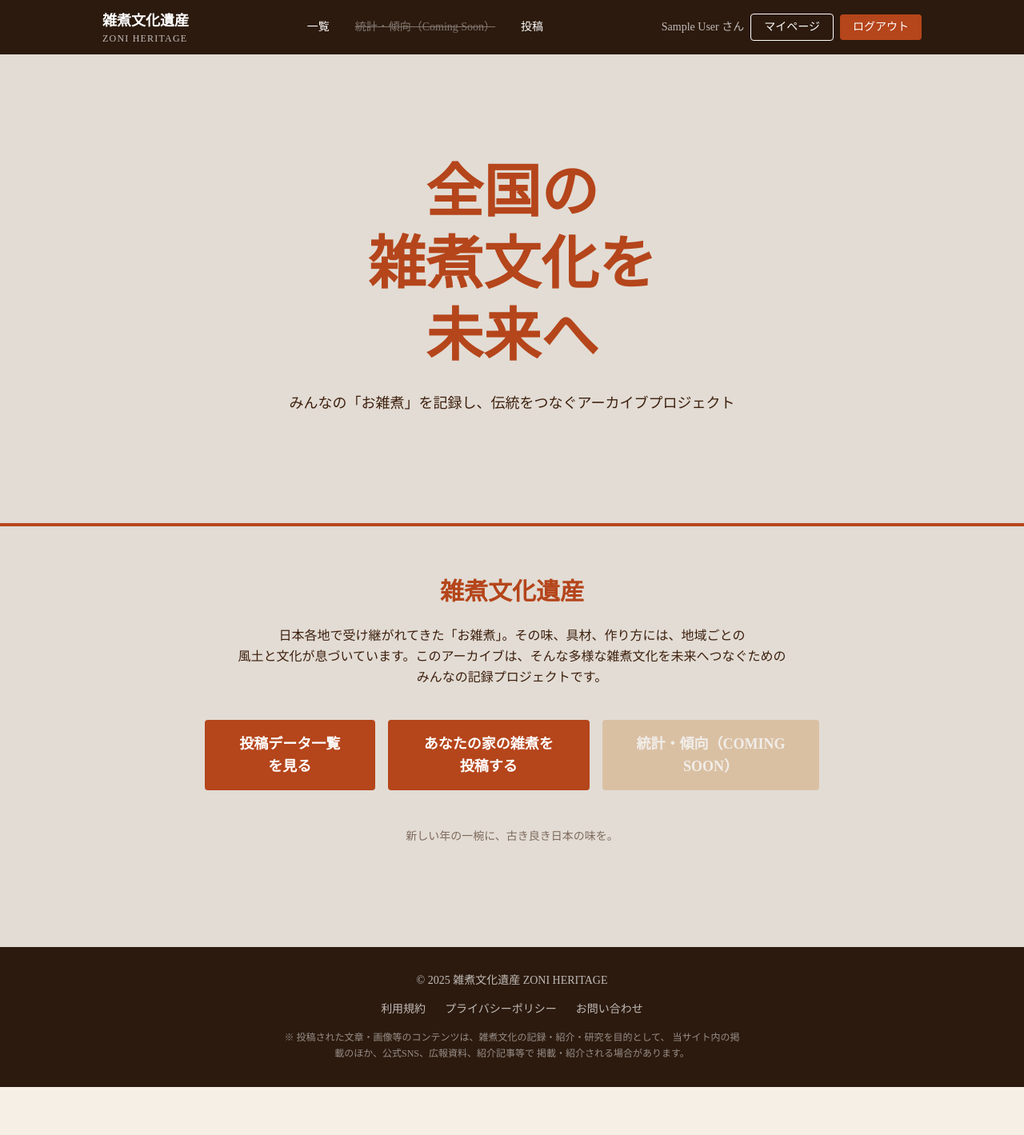
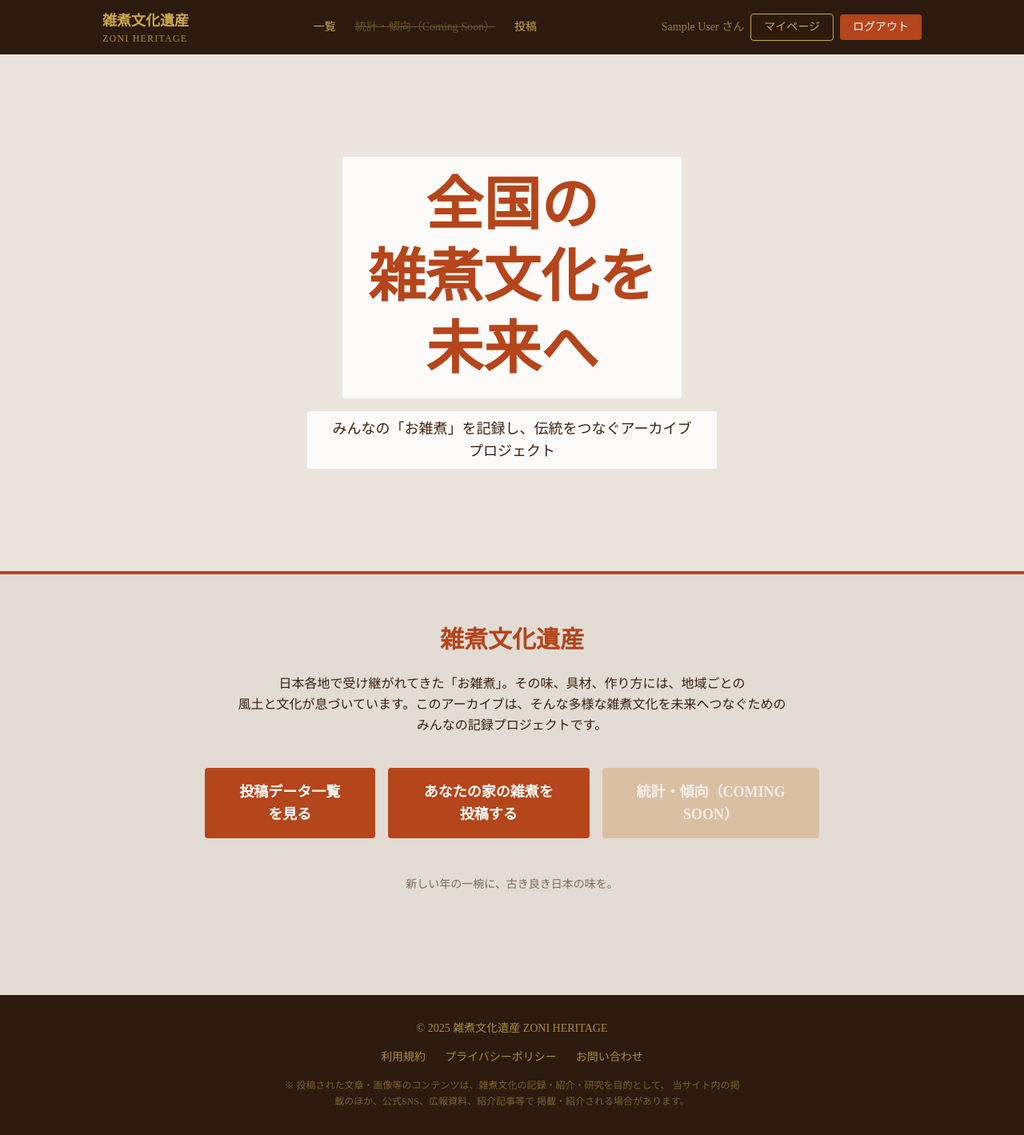
Before and after one commit to keisuku14/zoni-ai-functions, a Next.js app: page / in a window 1280 px wide. Shown: the whole page at 80% size. Before the commit the page ends 1359 px from the top, so only its background shows below. Built offline with nearby package versions, Linux system fonts and the light colour scheme; no server answers; the database is empty; sample sign-in values are in the browser's storage.

Commit message:
feat: デザイン修正（金色・ヘッダーレスポンシブ・トップページ背景フェード）

```diff
--- a/app/globals.css
+++ b/app/globals.css
@@ -18,6 +18,8 @@
   --text: #3d1f0d;
   --card-bg: #1a1a1a;
   --border: #d4a574;
+  --gold: #c9a84c;
+
 }
 
 body {
--- a/app/page.tsx
+++ b/app/page.tsx
@@ -1,19 +1,97 @@
+'use client'
+
+import { useEffect, useState } from 'react'
 import Link from 'next/link'
+import { subscribeZoniPosts } from '@/lib/firestore'
+import { ZoniPost } from '@/types/zoni'
 
 export default function Home() {
+  const [images, setImages] = useState<string[]>([])
+  const [currentIndex, setCurrentIndex] = useState(0)
+  const [nextIndex, setNextIndex] = useState(1)
+  const [showNext, setShowNext] = useState(false)
+
+  useEffect(() => {
+    const unsubscribe = subscribeZoniPosts((posts: ZoniPost[]) => {
+      const urls = posts
+        .filter((p) => p.imageUrl)
+        .map((p) => p.imageUrl as string)
+      const shuffled = urls.sort(() => Math.random() - 0.5)
+      setImages(shuffled)
+    })
+    return () => unsubscribe()
+  }, [])
+
+  useEffect(() => {
+    if (images.length < 2) return
+    const interval = setInterval(() => {
+      // nextを表示開始（フェードイン）
+      setShowNext(true)
+      setTimeout(() => {
+        // フェード完了後にcurrentをnextに切り替え
+        setCurrentIndex((prev) => (prev + 1) % images.length)
+        setNextIndex((prev) => (prev + 1) % images.length)
+        setShowNext(false)
+      }, 1500)
+    }, 4000)
+    return () => clearInterval(interval)
+  }, [images])
+
   return (
     <div>
       {/* ヒーローセクション */}
-      <section className="washi-bg py-32 text-center border-b-4" style={{ borderColor: 'var(--accent)' }}>
+      <section
+        className="relative py-32 text-center border-b-4 overflow-hidden"
+        style={{ borderColor: 'var(--accent)', minHeight: '420px' }}
+      >
+        {/* 背景画像：current（常時表示） */}
+        {images.length > 0 && (
+          <div
+            className="absolute inset-0 bg-cover bg-center"
+            style={{ backgroundImage: `url(${images[currentIndex]})` }}
+          />
+        )}
+        {/* 背景画像：next（フェードイン） */}
+        {images.length > 1 && (
+          <div
+            className="absolute inset-0 bg-cover bg-center transition-opacity duration-1500"
+            style={{
+              backgroundImage: `url(${images[nextIndex]})`,
+              opacity: showNext ? 1 : 0,
+              transitionDuration: '1500ms',
+            }}
+          />
+        )}
+
+        {/* オーバーレイ */}
+        <div
+          className="absolute inset-0"
+          style={{ backgroundColor: 'rgba(245, 239, 230, 0.45)' }}
+        />
+
+        {/* テキスト */}
+        <div className="relative z-10 px-4">
+          <div
+            className="inline-block px-8 py-4 mb-4 rounded"
+            style={{ backgroundColor: 'rgba(255,255,255,0.85)' }}
+          >
             <h1
-          className="text-5xl md:text-7xl font-bold mb-6 leading-tight"
+              className="text-5xl md:text-7xl font-bold leading-tight"
               style={{ color: 'var(--accent)', fontFamily: 'serif' }}
             >
               全国の<br />雑煮文化を<br />未来へ
             </h1>
-        <p className="text-lg mb-2" style={{ color: 'var(--text)' }}>
+          </div>
+          <br />
+          <div
+            className="inline-block px-6 py-2 rounded max-w-sm md:max-w-lg"
+            style={{ backgroundColor: 'rgba(255,255,255,0.85)' }}
+          >
+            <p className="text-base md:text-lg" style={{ color: 'var(--text)' }}>
               みんなの「お雑煮」を記録し、伝統をつなぐアーカイブプロジェクト
             </p>
+          </div>
+        </div>
       </section>
 
       {/* 説明・CTAセクション */}
--- a/components/Footer.tsx
+++ b/components/Footer.tsx
@@ -1,18 +1,20 @@
 import Link from 'next/link'
+
+const gold = '#c9a84c'
 
 export default function Footer() {
   return (
-    <footer style={{ backgroundColor: 'var(--header)' }} className="text-white px-6 py-8 mt-16">
+    <footer style={{ backgroundColor: 'var(--header)' }} className="px-6 py-8 mt-16">
       <div className="max-w-5xl mx-auto text-center">
-        <p className="text-sm opacity-70 mb-4">
+        <p className="text-sm mb-4" style={{ color: gold, opacity: 0.8 }}>
           © 2025 雑煮文化遺産 ZONI HERITAGE
         </p>
-        <div className="flex justify-center gap-6 text-sm opacity-70 mb-4">
-          <Link href="/terms" className="hover:opacity-100 transition">利用規約</Link>
-          <Link href="/privacy" className="hover:opacity-100 transition">プライバシーポリシー</Link>
-          <Link href="/contact" className="hover:opacity-100 transition">お問い合わせ</Link>
+        <div className="flex justify-center gap-6 text-sm mb-4">
+          <Link href="/terms" className="hover:opacity-100 transition" style={{ color: gold, opacity: 0.8 }}>利用規約</Link>
+          <Link href="/privacy" className="hover:opacity-100 transition" style={{ color: gold, opacity: 0.8 }}>プライバシーポリシー</Link>
+          <Link href="/contact" className="hover:opacity-100 transition" style={{ color: gold, opacity: 0.8 }}>お問い合わせ</Link>
         </div>
-        <p className="text-xs opacity-50 leading-relaxed max-w-xl mx-auto">
+        <p className="text-xs leading-relaxed max-w-xl mx-auto" style={{ color: gold, opacity: 0.5 }}>
           ※ 投稿された文章・画像等のコンテンツは、雑煮文化の記録・紹介・研究を目的として、
           当サイト内の掲載のほか、公式SNS、広報資料、紹介記事等で
           掲載・紹介される場合があります。
--- a/components/Header.tsx
+++ b/components/Header.tsx
@@ -1,45 +1,66 @@
 'use client'
 
-import { useState } from 'react'
+import { useState, useRef, useEffect } from 'react'
 import Link from 'next/link'
 import { useAuth } from '@/contexts/AuthContext'
 
+const gold = '#c9a84c'
+
 export default function Header() {
   const [menuOpen, setMenuOpen] = useState(false)
+  const [userMenuOpen, setUserMenuOpen] = useState(false)
+  const userMenuRef = useRef<HTMLDivElement>(null)
   const { user, loading, signInWithGoogle, logout } = useAuth()
 
+  // 外クリックで閉じる
+  useEffect(() => {
+    const handleClick = (e: MouseEvent) => {
+      if (userMenuRef.current && !userMenuRef.current.contains(e.target as Node)) {
+        setUserMenuOpen(false)
+      }
+    }
+    document.addEventListener('mousedown', handleClick)
+    return () => document.removeEventListener('mousedown', handleClick)
+  }, [])
+
   return (
-    <header style={{ backgroundColor: 'var(--header)' }} className="px-6 py-3">
+    <>
+      <header style={{ backgroundColor: 'var(--header)' }} className="px-6 py-3 relative z-50">
         <div className="max-w-5xl mx-auto flex items-center justify-between">
+
           {/* ロゴ */}
-        <Link href="/" className="text-white">
-          <div className="text-lg font-bold" style={{ fontFamily: 'serif' }}>雑煮文化遺産</div>
-          <div className="text-xs tracking-widest opacity-70">ZONI HERITAGE</div>
+          <Link href="/" className="shrink-0">
+            <div className="text-lg font-bold" style={{ fontFamily: 'serif', color: gold }}>雑煮文化遺産</div>
+            <div className="text-xs tracking-widest" style={{ color: gold, opacity: 0.8 }}>ZONI HERITAGE</div>
           </Link>
 
-        {/* デスクトップナビ */}
-        <nav className="hidden md:flex items-center gap-8 text-sm text-white">
-          <Link href="/zoni/list" className="hover:opacity-70 transition">一覧</Link>
-          <span className="opacity-40 line-through">統計・傾向（Coming Soon）</span>
-          <Link href="/zoni/new" className="hover:opacity-70 transition">投稿</Link>
+          {/* md以上：ナビ */}
+          <nav className="hidden md:flex items-center gap-6 text-sm">
+            <Link href="/zoni/list" className="hover:opacity-70 transition" style={{ color: gold }}>一覧</Link>
+            <span style={{ color: gold, opacity: 0.4 }} className="line-through">統計・傾向（Coming Soon）</span>
+            <Link href="/zoni/new" className="hover:opacity-70 transition" style={{ color: gold }}>投稿</Link>
           </nav>
 
-        {/* 右側：ログイン状態 */}
-        <div className="hidden md:flex items-center gap-2">
+          {/* 右側 */}
+          <div className="flex items-center gap-2">
+
+            {/* lg以上：フルユーザーメニュー */}
+            <div className="hidden lg:flex items-center gap-2">
               {loading ? null : user ? (
                 <>
-              <span className="text-white text-sm opacity-70">
+                  <span className="text-sm opacity-70" style={{ color: gold }}>
                     {user.displayName ?? user.email} さん
                   </span>
                   <Link
                     href="/mypage"
-                className="text-sm px-4 py-1.5 rounded border border-white text-white hover:bg-white hover:text-amber-900 transition"
+                    className="text-sm px-4 py-1.5 rounded transition hover:opacity-80"
+                    style={{ border: `1px solid ${gold}`, color: gold }}
                   >
                     マイページ
                   </Link>
                   <button
                     onClick={logout}
-                className="text-sm px-4 py-1.5 rounded text-white transition"
+                    className="text-sm px-4 py-1.5 rounded text-white transition hover:opacity-80"
                     style={{ backgroundColor: 'var(--accent)' }}
                   >
                     ログアウト
@@ -48,41 +69,101 @@ export default function Header() {
               ) : (
                 <button
                   onClick={signInWithGoogle}
-              className="text-sm px-4 py-1.5 rounded border border-white text-white hover:bg-white hover:text-amber-900 transition"
+                  className="text-sm px-4 py-1.5 rounded transition hover:opacity-80"
+                  style={{ border: `1px solid ${gold}`, color: gold }}
                 >
                   ログインして投稿・編集
                 </button>
               )}
             </div>
 
-        {/* ハンバーガー（モバイル） */}
+            {/* md〜lg：人型アイコン */}
+            <div className="hidden md:flex lg:hidden relative" ref={userMenuRef}>
+              <button
+                onClick={() => setUserMenuOpen(!userMenuOpen)}
+                className="text-2xl px-2 py-1 rounded transition hover:opacity-70"
+                style={{ color: gold }}
+                title="ユーザーメニュー"
+              >
+                👤
+              </button>
+
+              {/* 右スライドパネル */}
+              {userMenuOpen && (
+                <div
+                  className="absolute right-0 top-10 w-56 rounded-lg shadow-xl py-3 px-4 flex flex-col gap-3 text-sm z-50"
+                  style={{ backgroundColor: 'var(--header)', border: `1px solid ${gold}44` }}
+                >
+                  {loading ? null : user ? (
+                    <>
+                      <p className="text-xs opacity-60 border-b pb-2" style={{ color: gold, borderColor: `${gold}44` }}>
+                        {user.displayName ?? user.email}
+                      </p>
+                      <Link
+                        href="/mypage"
+                        onClick={() => setUserMenuOpen(false)}
+                        className="hover:opacity-70 transition"
+                        style={{ color: gold }}
+                      >
+                        👤 マイページ
+                      </Link>
+                      <button
+                        onClick={() => { logout(); setUserMenuOpen(false) }}
+                        className="text-left hover:opacity-70 transition"
+                        style={{ color: gold }}
+                      >
+                        🚪 ログアウト
+                      </button>
+                    </>
+                  ) : (
+                    <button
+                      onClick={() => { signInWithGoogle(); setUserMenuOpen(false) }}
+                      className="text-left hover:opacity-70 transition"
+                      style={{ color: gold }}
+                    >
+                      🔑 ログインして投稿・編集
+                    </button>
+                  )}
+                </div>
+              )}
+            </div>
+
+            {/* md未満：ハンバーガー */}
             <button
               onClick={() => setMenuOpen(!menuOpen)}
-          className="md:hidden text-white text-2xl"
+              className="md:hidden text-2xl"
+              style={{ color: gold }}
             >
               {menuOpen ? '×' : '≡'}
             </button>
           </div>
+        </div>
 
         {/* モバイルメニュー */}
         {menuOpen && (
-        <div className="md:hidden mt-3 border-t border-white/20 pt-3 flex flex-col gap-3 text-sm">
-          <Link href="/zoni/list" onClick={() => setMenuOpen(false)} className="text-white hover:opacity-70">一覧</Link>
-          <span className="text-white opacity-40">統計・傾向（Coming Soon）</span>
-          <Link href="/zoni/new" onClick={() => setMenuOpen(false)} className="text-white hover:opacity-70">投稿</Link>
+          <div
+            className="md:hidden mt-3 pt-3 flex flex-col gap-3 text-sm"
+            style={{ borderTop: `1px solid ${gold}33` }}
+          >
+            <Link href="/zoni/list" onClick={() => setMenuOpen(false)} className="hover:opacity-70" style={{ color: gold }}>一覧</Link>
+            <span style={{ color: gold, opacity: 0.4 }}>統計・傾向（Coming Soon）</span>
+            <Link href="/zoni/new" onClick={() => setMenuOpen(false)} className="hover:opacity-70" style={{ color: gold }}>投稿</Link>
             {!loading && (
               <>
                 {user ? (
                   <>
-                  <Link href="/mypage" onClick={() => setMenuOpen(false)} className="text-white hover:opacity-70">
+                    <span className="text-sm opacity-70" style={{ color: gold }}>
+                      {user.displayName ?? user.email} さん
+                    </span>
+                    <Link href="/mypage" onClick={() => setMenuOpen(false)} className="hover:opacity-70" style={{ color: gold }}>
                       マイページ
                     </Link>
-                  <button onClick={logout} className="text-left text-white hover:opacity-70">
+                    <button onClick={() => { logout(); setMenuOpen(false) }} className="text-left hover:opacity-70" style={{ color: gold }}>
                       ログアウト
                     </button>
                   </>
                 ) : (
-                <button onClick={signInWithGoogle} className="text-left text-white hover:opacity-70">
+                  <button onClick={() => { signInWithGoogle(); setMenuOpen(false) }} className="text-left hover:opacity-70" style={{ color: gold }}>
                     ログインして投稿・編集
                   </button>
                 )}
@@ -91,5 +172,6 @@ export default function Header() {
           </div>
         )}
       </header>
+    </>
   )
 }
--- a/components/ZoniForm.tsx
+++ b/components/ZoniForm.tsx
@@ -147,7 +147,7 @@ export default function ZoniForm({ initialData = {}, onSubmit, submitLabel = '
 
   const inputClass = "w-full border rounded px-4 py-2 text-sm focus:outline-none focus:ring-2"
   const inputStyle = { borderColor: 'var(--border)', backgroundColor: 'white', color: 'var(--text)' }
-  const labelStyle = { color: 'var(--accent)', fontWeight: 'bold', fontSize: '0.9rem' }
+  const labelStyle = { color: 'white', fontWeight: 'bold', fontSize: '0.9rem' }
 
   return (
     <div
```
Lines whose indentation alone changed are shown as unchanged.
